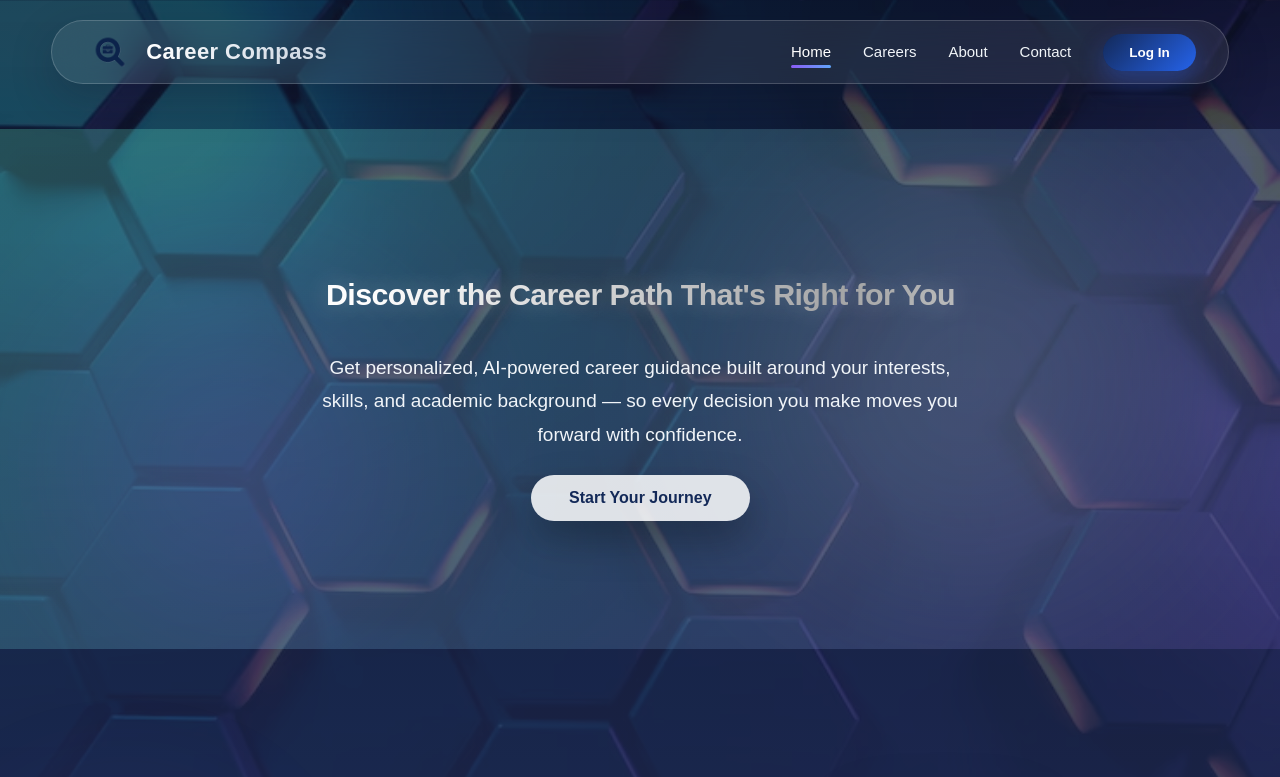
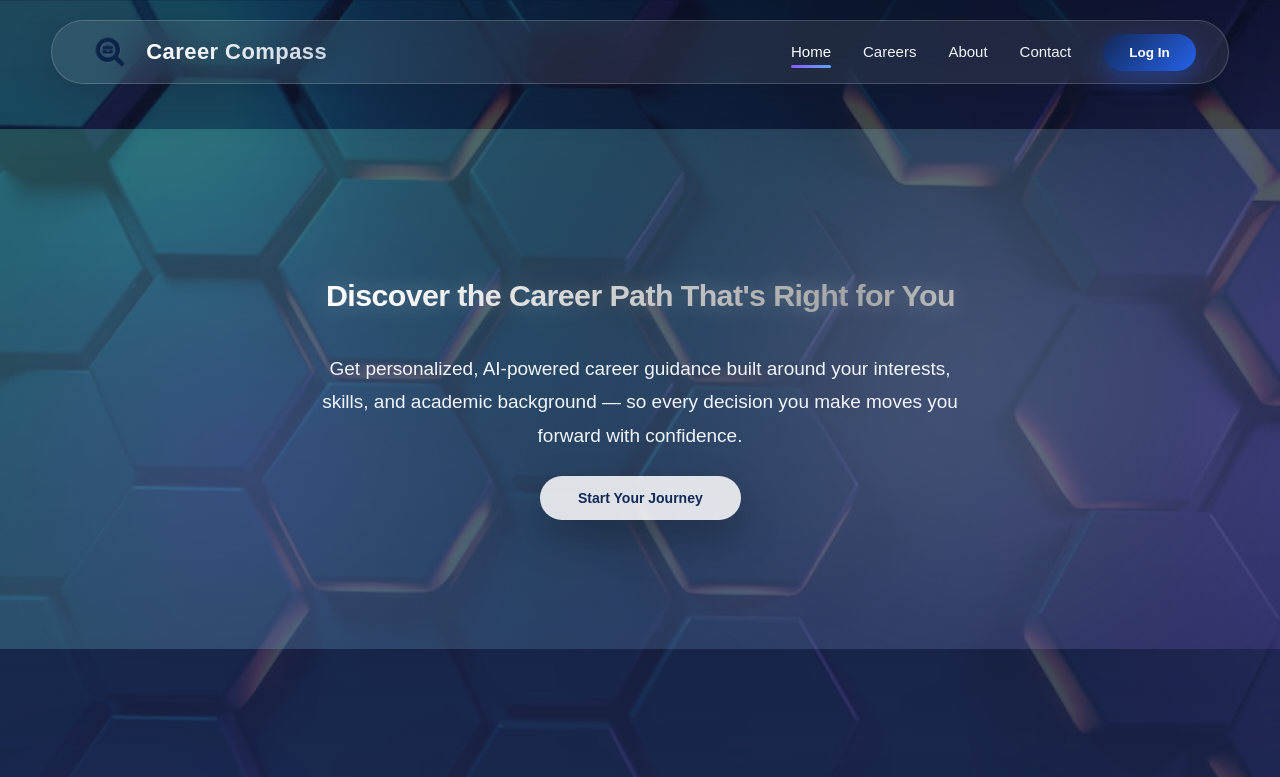
Before and after one commit to saherfatima12-hash/career-compass, a React (Vite) app: page / in a window 1280 px wide. Shown: the top 777 px of the page. Built offline with nearby package versions, Linux system fonts and the light colour scheme.

Commit message:
describe your change

```diff
--- a/src/index.css
+++ b/src/index.css
@@ -1495,8 +1495,8 @@ margin:10px auto 0;
   background: rgba(255, 255, 255, 0.85);
   color: #132958;
 
-  font-size: 16px;
-  font-weight: 700;
+  font-size: 14px;
+  font-weight: 600;
   cursor: pointer;
 
   box-shadow: 0 18px 40px rgba(0, 0, 0, 0.28);
```
